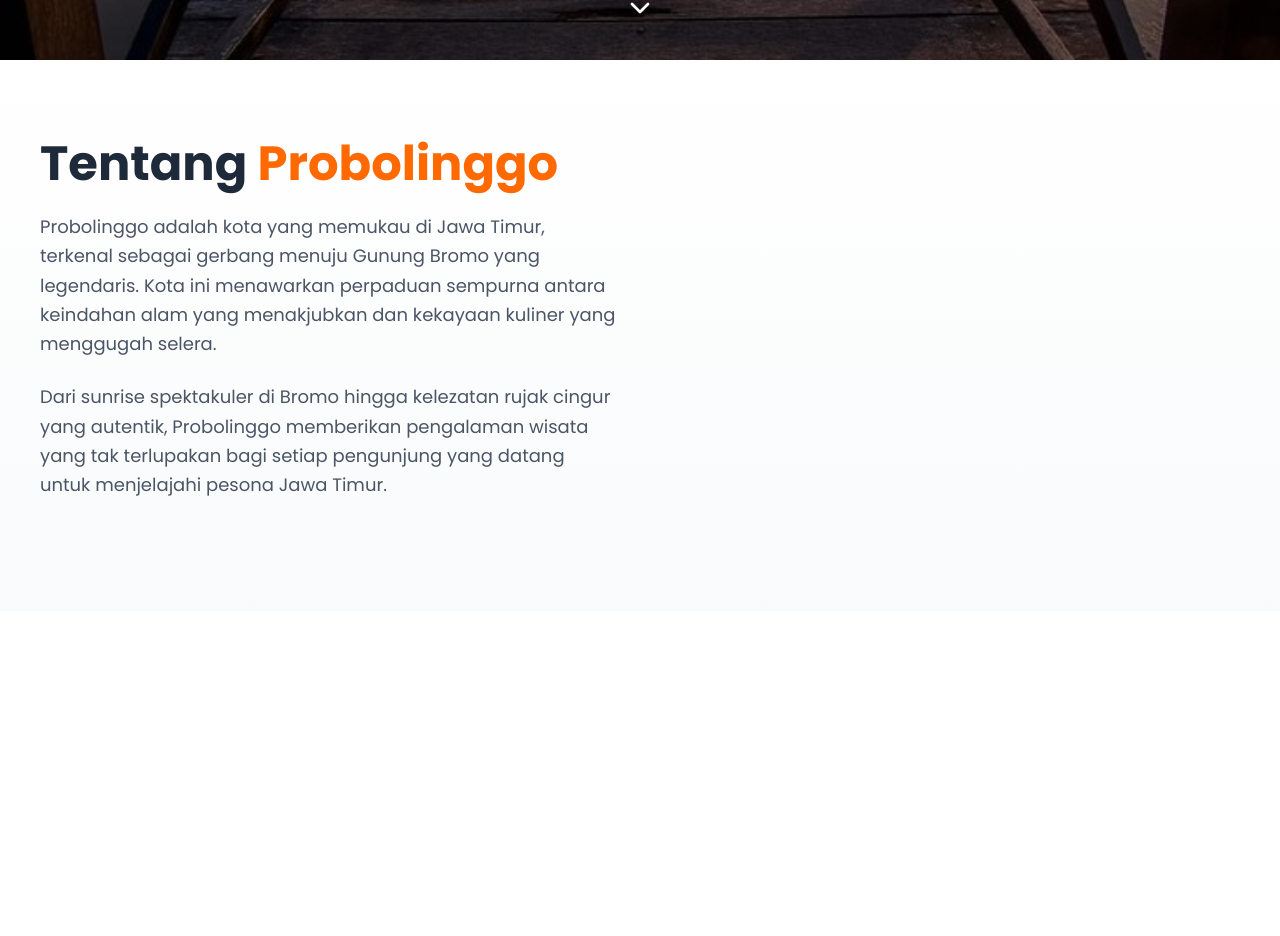
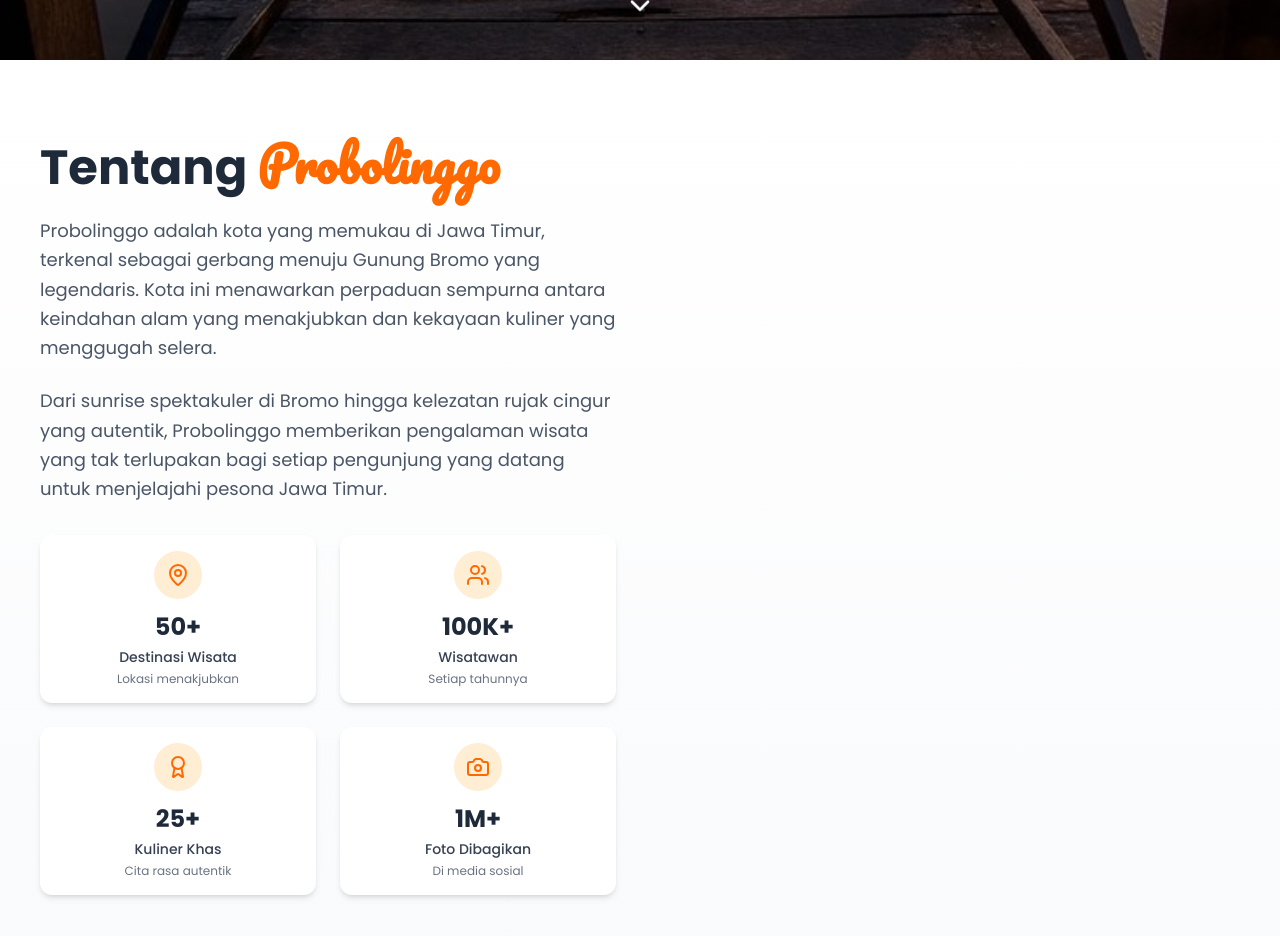
Before and after one commit to farhanariyanto03/tourism_probolinggo, a Next.js app: page / in a window 1280 px wide. Shown: the part 740-1676 px from the top of the page. Before the commit the page ends 1351 px from the top, so only its background shows below. Built offline with nearby package versions, Linux system fonts and the light colour scheme.

Commit message:
Refactor: add view about section

```diff
--- a/app/page.tsx
+++ b/app/page.tsx
@@ -9,7 +9,7 @@ export default function Home() {
       <section id="home">
         <Hero />
       </section>
-      <section>
+      <section id="about">
         <About />
       </section>
     </>
--- a/components/about.tsx
+++ b/components/about.tsx
@@ -1,5 +1,6 @@
 import Image from "next/image";
 import { Users, MapPin, Award, Camera, icons } from "lucide-react";
+import { stat } from "fs";
 
 const stats = [
   {
@@ -38,7 +39,7 @@ export default function About() {
         <div className="grid grid-cols-1 lg:grid-cols-2 gap-12 items-center">
           <div>
             <h2 className="text-4xl md:text-5xl font-bold mb-6 text-gray-800">
-              Tentang <span className="text-orange-500">Probolinggo</span>
+              Tentang <span className="text-orange-500" style={{ fontFamily: "Pacifico, cursive" }}>Probolinggo</span>
             </h2>
             <p className="text-gray-600 text-lg leading-relaxed mb-6">
               Probolinggo adalah kota yang memukau di Jawa Timur, terkenal
@@ -52,6 +53,20 @@ export default function About() {
               terlupakan bagi setiap pengunjung yang datang untuk menjelajahi
               pesona Jawa Timur.
             </p>
+
+            {/* Stats */}
+            <div className="grid grid-cols-2 gap-6">
+              {stats.map((stat, index) => (
+                <div key={index} className="text-center p-4 bg-white rounded-xl shadow-md hover:shadow-lg transition-shadow duration-300">
+                  <div className="inline-flex items-center justify-center w-12 h-12 bg-orange-100 rounded-full mb-3">
+                    <stat.icon className="w-6 h-6 text-orange-500" aria-hidden />
+                  </div>
+                  <div className="text-2xl font-bold text-gray-800 mb-1">{stat.number}</div>
+                  <div className="text-sm font-medium text-gray-700 mb-1">{stat.label}</div>
+                  <div className="text-xs text-gray-500">{stat.description}</div>
+                </div>
+              ))}
+            </div>
           </div>
         </div>
       </div>
--- a/components/hero.tsx
+++ b/components/hero.tsx
@@ -46,7 +46,9 @@ export default function Hero() {
 
         {/* Scroll Indicator */}
         <div className="absolute bottom-8 left-1/2 transform -translate-x-1/2 animate-bounce">
+        <a href="#about">
           <ChevronDown className="text-white w-8 h-8" />
+        </a>
         </div>
       </div>
     </section>
```
